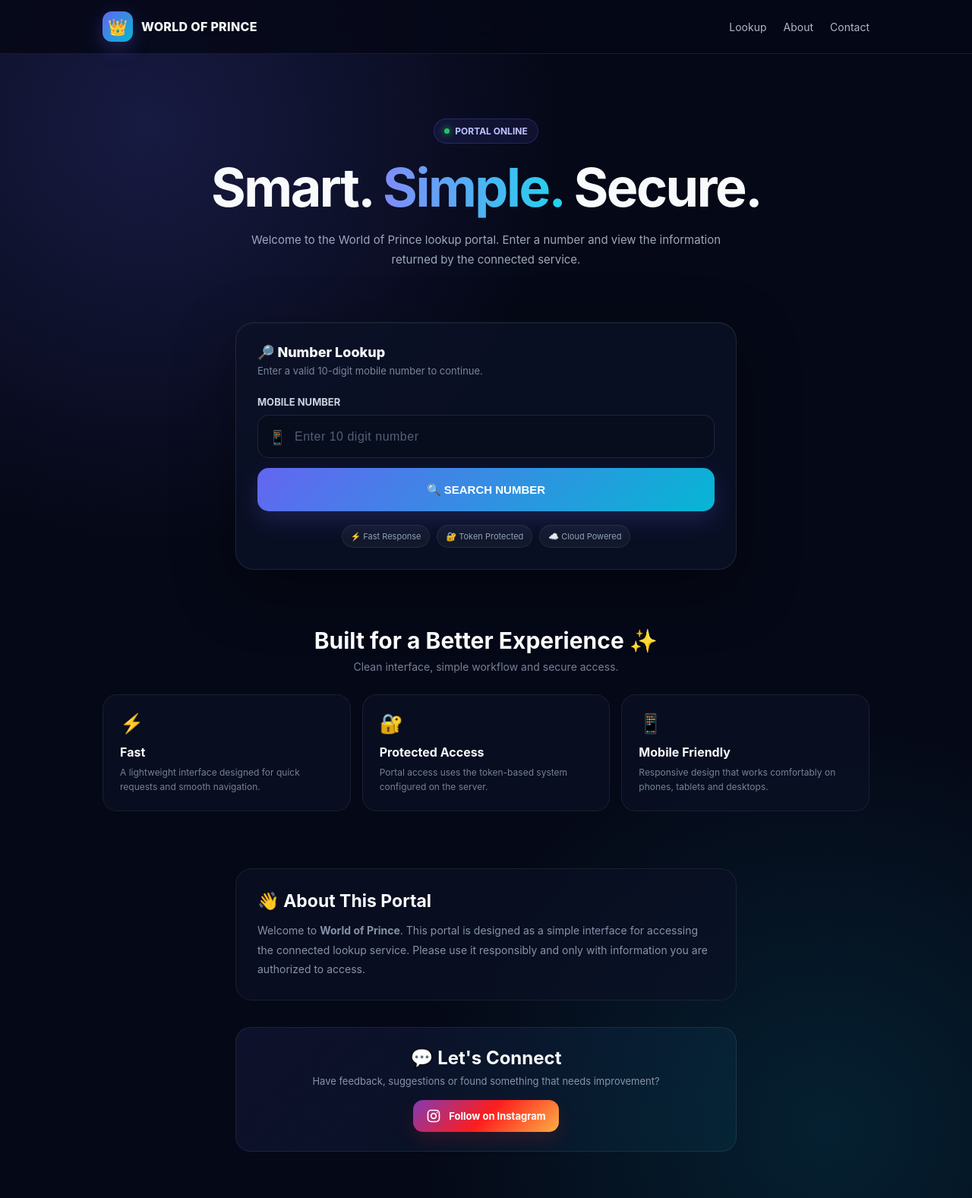
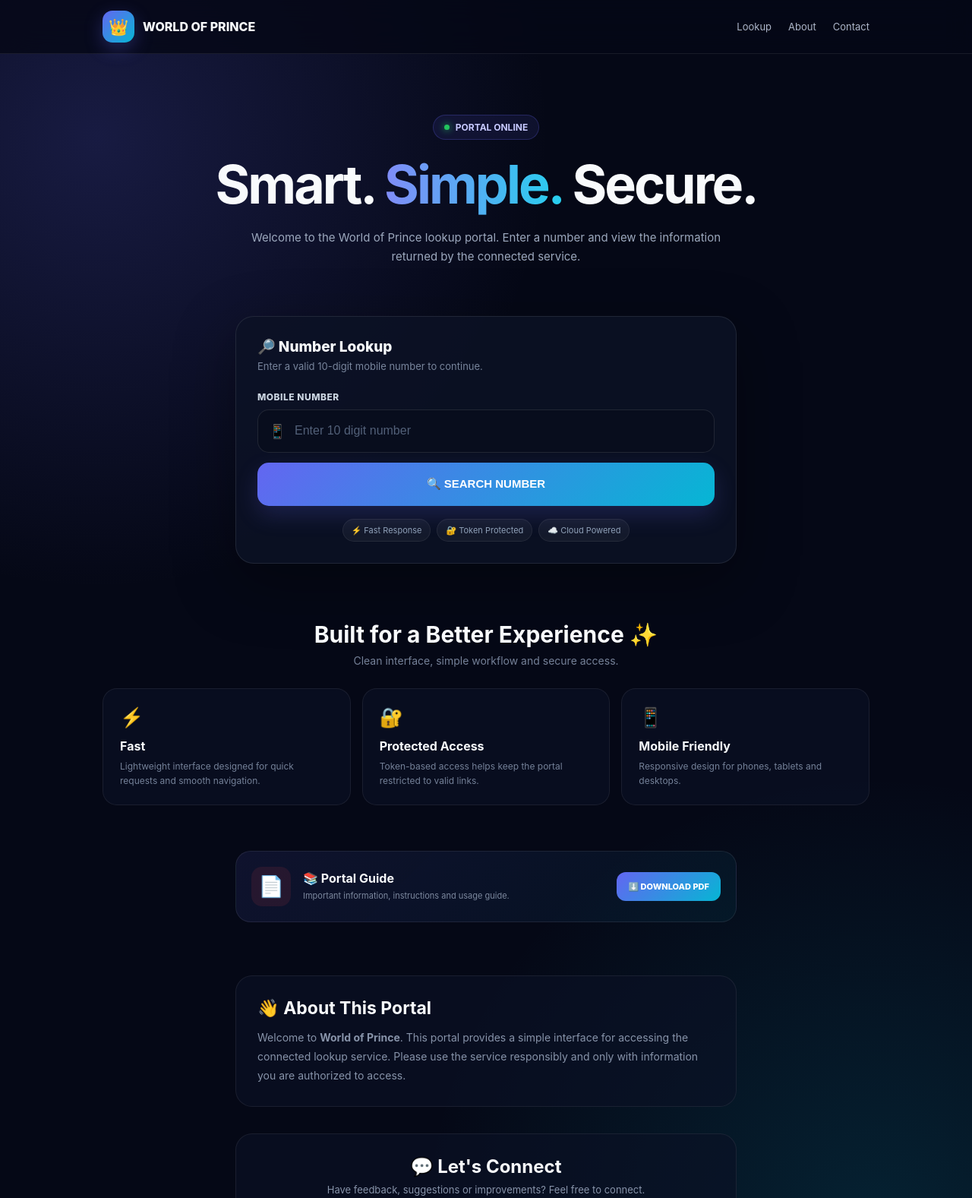
Before and after one commit to princeraj0205/number-lookup, a website: page public/index.html in a window 1280 px wide. Shown: the top 1577 px of the page at 76% size. Drawn offline with Linux system fonts and the light colour scheme.

Commit message:
Refactor HTML and CSS for better design and content
Updated various sections of the HTML and CSS for improved styling and content clarity.

```diff
--- a/public/index.html
+++ b/public/index.html
@@ -3,9 +3,9 @@
 <head>
 <meta charset="UTF-8">
 <meta name="viewport" content="width=device-width, initial-scale=1.0">
-<meta name="theme-color" content="#0b1020">
+<meta name="theme-color" content="#050816">
 
-<title>Prince Lookup Portal</title>
+<title>World of Prince 👑</title>
 
 <style>
 *{
@@ -23,18 +23,17 @@ body{
     font-family:Inter,system-ui,-apple-system,BlinkMacSystemFont,"Segoe UI",sans-serif;
     color:#f8fafc;
     background:
-        radial-gradient(circle at 15% 10%,rgba(99,102,241,.20),transparent 30%),
-        radial-gradient(circle at 85% 90%,rgba(6,182,212,.14),transparent 30%),
+        radial-gradient(circle at 10% 10%,rgba(99,102,241,.20),transparent 30%),
+        radial-gradient(circle at 90% 90%,rgba(6,182,212,.15),transparent 30%),
         #050816;
 }
 
-/* ---------- NAVBAR ---------- */
+/* NAVBAR */
 
 .navbar{
     position:sticky;
     top:0;
     z-index:100;
-    width:100%;
     border-bottom:1px solid rgba(255,255,255,.08);
     background:rgba(5,8,22,.82);
     backdrop-filter:blur(18px);
@@ -42,8 +41,8 @@ body{
 
 .nav-inner{
     max-width:1050px;
+    min-height:70px;
     margin:auto;
-    min-height:70px;
     padding:0 20px;
     display:flex;
     align-items:center;
@@ -55,19 +54,18 @@ body{
     align-items:center;
     gap:11px;
     font-weight:800;
-    letter-spacing:.3px;
 }
 
 .brand-logo{
-    width:40px;
-    height:40px;
-    border-radius:12px;
+    width:42px;
+    height:42px;
     display:flex;
     align-items:center;
     justify-content:center;
+    border-radius:13px;
     font-size:21px;
     background:linear-gradient(135deg,#6366f1,#06b6d4);
-    box-shadow:0 8px 25px rgba(99,102,241,.28);
+    box-shadow:0 8px 25px rgba(99,102,241,.3);
 }
 
 .nav-links{
@@ -78,34 +76,34 @@ body{
 .nav-links a{
     color:#aeb7ca;
     text-decoration:none;
-    font-size:14px;
+    font-size:13px;
     transition:.2s;
 }
 
 .nav-links a:hover{
-    color:#fff;
+    color:white;
 }
 
-/* ---------- HERO ---------- */
+/* HERO */
 
 .hero{
     max-width:1050px;
     margin:auto;
-    padding:85px 20px 45px;
+    padding:80px 20px 45px;
     text-align:center;
 }
 
 .pill{
     display:inline-flex;
     align-items:center;
-    gap:7px;
-    padding:8px 13px;
+    gap:8px;
+    padding:8px 14px;
     border-radius:50px;
+    color:#c7c9ff;
+    font-size:12px;
+    font-weight:700;
     background:rgba(99,102,241,.10);
     border:1px solid rgba(99,102,241,.25);
-    color:#bfc3ff;
-    font-size:12px;
-    font-weight:700;
 }
 
 .pill-dot{
@@ -118,12 +116,12 @@ body{
 
 .hero h1{
     margin-top:22px;
-    font-size:clamp(38px,7vw,70px);
-    line-height:1.03;
-    letter-spacing:-2.5px;
+    font-size:clamp(40px,7vw,70px);
+    line-height:1.05;
+    letter-spacing:-3px;
 }
 
-.gradient-text{
+.gradient{
     background:linear-gradient(90deg,#818cf8,#22d3ee);
     -webkit-background-clip:text;
     background-clip:text;
@@ -134,30 +132,28 @@ body{
     max-width:650px;
     margin:20px auto 0;
     color:#9ca8bd;
+    font-size:15px;
     line-height:1.7;
-    font-size:15px;
 }
 
-/* ---------- MAIN CARD ---------- */
+/* LOOKUP */
 
 .lookup-section{
     max-width:700px;
-    margin:25px auto 0;
+    margin:20px auto 0;
     padding:0 20px;
 }
 
 .lookup-card{
     padding:28px;
     border-radius:24px;
-    background:rgba(12,18,38,.82);
+    background:rgba(12,18,38,.84);
     border:1px solid rgba(255,255,255,.09);
-    box-shadow:
-        0 25px 80px rgba(0,0,0,.35),
-        inset 0 1px rgba(255,255,255,.04);
+    box-shadow:0 25px 80px rgba(0,0,0,.35);
 }
 
 .card-title{
-    font-size:18px;
+    font-size:19px;
     font-weight:800;
 }
 
@@ -167,13 +163,14 @@ body{
     font-size:13px;
 }
 
-.input-label{
+.label{
     display:block;
     margin-top:25px;
     margin-bottom:9px;
     color:#cbd5e1;
-    font-size:13px;
-    font-weight:700;
+    font-size:12px;
+    font-weight:800;
+    letter-spacing:.5px;
 }
 
 .input-wrap{
@@ -198,7 +195,6 @@ body{
     background:#080d1d;
     color:white;
     font-size:16px;
-    letter-spacing:.5px;
     transition:.2s;
 }
 
@@ -222,55 +218,49 @@ body{
     font-size:15px;
     font-weight:800;
     background:linear-gradient(135deg,#6366f1,#06b6d4);
-    box-shadow:0 12px 30px rgba(99,102,241,.20);
+    box-shadow:0 12px 30px rgba(99,102,241,.2);
     transition:.2s;
 }
 
 .search-btn:hover{
     transform:translateY(-2px);
-    box-shadow:0 17px 35px rgba(99,102,241,.28);
-}
-
-.search-btn:active{
-    transform:scale(.99);
 }
 
 .search-btn:disabled{
     opacity:.55;
     cursor:not-allowed;
-    transform:none;
 }
 
-/* ---------- STATUS ---------- */
+/* STATUS */
 
 .status-row{
     display:flex;
     justify-content:center;
     flex-wrap:wrap;
-    gap:9px;
-    margin-top:18px;
+    gap:8px;
+    margin-top:17px;
 }
 
 .status{
     padding:7px 11px;
     border-radius:50px;
-    font-size:11px;
     color:#8fa0b8;
     background:rgba(255,255,255,.045);
     border:1px solid rgba(255,255,255,.07);
+    font-size:11px;
 }
 
-/* ---------- LOADING ---------- */
+/* LOADING */
 
 .loading{
     display:none;
-    margin-top:18px;
+    margin-top:17px;
     padding:13px;
+    border-radius:13px;
     text-align:center;
-    border-radius:13px;
+    color:#b7bcff;
     background:rgba(99,102,241,.08);
     border:1px solid rgba(99,102,241,.15);
-    color:#aeb5ff;
     font-size:13px;
 }
 
@@ -287,10 +277,12 @@ body{
 }
 
 @keyframes spin{
-    to{transform:rotate(360deg);}
+    to{
+        transform:rotate(360deg);
+    }
 }
 
-/* ---------- MESSAGE ---------- */
+/* MESSAGE */
 
 .message{
     display:none;
@@ -313,22 +305,22 @@ body{
     border:1px solid rgba(34,197,94,.20);
 }
 
-/* ---------- RESULT ---------- */
+/* RESULT */
 
 .result-box{
     display:none;
     margin-top:18px;
+    overflow:hidden;
     border-radius:17px;
-    overflow:hidden;
+    background:#060a15;
     border:1px solid rgba(255,255,255,.09);
-    background:#060a15;
 }
 
 .result-header{
-    padding:13px 15px;
     display:flex;
     align-items:center;
     justify-content:space-between;
+    padding:13px 15px;
     border-bottom:1px solid rgba(255,255,255,.07);
 }
 
@@ -338,7 +330,7 @@ body{
 
 .live{
     color:#4ade80;
-    font-size:11px;
+    font-size:10px;
 }
 
 #result{
@@ -368,7 +360,6 @@ body{
     background:rgba(255,255,255,.045);
     color:#cbd5e1;
     font-weight:700;
-    transition:.2s;
 }
 
 .action-btn:hover{
@@ -376,7 +367,7 @@ body{
     color:white;
 }
 
-/* ---------- FEATURES ---------- */
+/* FEATURES */
 
 .features{
     max-width:1050px;
@@ -399,10 +390,10 @@ body{
 }
 
 .feature-grid{
-    margin-top:28px;
     display:grid;
     grid-template-columns:repeat(3,1fr);
     gap:15px;
+    margin-top:28px;
 }
 
 .feature{
@@ -428,11 +419,76 @@ body{
     line-height:1.6;
 }
 
-/* ---------- ABOUT ---------- */
+/* PDF */
+
+.pdf-section{
+    max-width:700px;
+    margin:60px auto 0;
+    padding:0 20px;
+}
+
+.pdf-card{
+    display:flex;
+    align-items:center;
+    gap:16px;
+    padding:20px;
+    border-radius:20px;
+    background:
+        linear-gradient(
+            135deg,
+            rgba(99,102,241,.11),
+            rgba(6,182,212,.06)
+        );
+    border:1px solid rgba(255,255,255,.08);
+}
+
+.pdf-icon{
+    width:52px;
+    height:52px;
+    flex-shrink:0;
+    display:flex;
+    align-items:center;
+    justify-content:center;
+    border-radius:14px;
+    background:rgba(239,68,68,.10);
+    font-size:27px;
+}
+
+.pdf-info{
+    flex:1;
+}
+
+.pdf-info h3{
+    font-size:16px;
+}
+
+.pdf-info p{
+    margin-top:5px;
+    color:#7c889e;
+    font-size:11px;
+    line-height:1.5;
+}
+
+.pdf-btn{
+    padding:12px 15px;
+    border-radius:12px;
+    text-decoration:none;
+    color:white;
+    background:linear-gradient(135deg,#6366f1,#06b6d4);
+    font-size:11px;
+    font-weight:800;
+    transition:.2s;
+}
+
+.pdf-btn:hover{
+    transform:translateY(-2px);
+}
+
+/* ABOUT */
 
 .about{
     max-width:700px;
-    margin:75px auto 0;
+    margin:70px auto 0;
     padding:0 20px;
 }
 
@@ -454,7 +510,7 @@ body{
     line-height:1.8;
 }
 
-/* ---------- CONTACT ---------- */
+/* CONTACT */
 
 .contact{
     max-width:700px;
@@ -463,15 +519,11 @@ body{
 }
 
 .contact-card{
-    padding:25px;
-    border-radius:20px;
+    padding:28px;
+    border-radius:22px;
     text-align:center;
-    background:linear-gradient(
-        135deg,
-        rgba(99,102,241,.10),
-        rgba(6,182,212,.06)
-    );
-    border:1px solid rgba(255,255,255,.08);
+    background:rgba(12,18,38,.65);
+    border:1px solid rgba(255,255,255,.07);
 }
 
 .contact-card p{
@@ -491,15 +543,14 @@ body{
     border-radius:13px;
     text-decoration:none;
     color:white;
-    font-weight:700;
     font-size:13px;
+    font-weight:800;
     background:linear-gradient(
         135deg,
         #833ab4,
         #fd1d1d,
         #fcb045
     );
-    box-shadow:0 10px 25px rgba(253,29,29,.14);
     transition:.2s;
 }
 
@@ -512,14 +563,14 @@ body{
     height:20px;
 }
 
-/* ---------- FOOTER ---------- */
+/* FOOTER */
 
 footer{
     margin-top:70px;
     padding:25px 20px;
     text-align:center;
+    color:#536077;
     border-top:1px solid rgba(255,255,255,.06);
-    color:#536077;
     font-size:11px;
 }
 
@@ -527,7 +578,7 @@ footer strong{
     color:#8793a9;
 }
 
-/* ---------- RESPONSIVE ---------- */
+/* MOBILE */
 
 @media(max-width:760px){
 
@@ -536,11 +587,11 @@ footer strong{
     }
 
     .nav-links a{
-        font-size:12px;
+        font-size:11px;
     }
 
     .hero{
-        padding-top:65px;
+        padding-top:60px;
     }
 
     .feature-grid{
@@ -548,18 +599,10 @@ footer strong{
     }
 }
 
-@media(max-width:500px){
+@media(max-width:520px){
 
     .brand span{
         display:none;
-    }
-
-    .nav-links{
-        gap:10px;
-    }
-
-    .nav-inner{
-        min-height:62px;
     }
 
     .hero h1{
@@ -568,6 +611,15 @@ footer strong{
 
     .lookup-card{
         padding:20px;
+    }
+
+    .pdf-card{
+        flex-wrap:wrap;
+    }
+
+    .pdf-btn{
+        width:100%;
+        text-align:center;
     }
 
     .actions{
@@ -582,20 +634,40 @@ footer strong{
 <!-- NAVBAR -->
 
 <nav class="navbar">
+
     <div class="nav-inner">
 
         <div class="brand">
-            <div class="brand-logo">👑</div>
-            <span>WORLD OF PRINCE</span>
+
+            <div class="brand-logo">
+                👑
+            </div>
+
+            <span>
+                WORLD OF PRINCE
+            </span>
+
         </div>
 
+
         <div class="nav-links">
-            <a href="#lookup">Lookup</a>
-            <a href="#about">About</a>
-            <a href="#contact">Contact</a>
+
+            <a href="#lookup">
+                Lookup
+            </a>
+
+            <a href="#about">
+                About
+            </a>
+
+            <a href="#contact">
+                Contact
+            </a>
+
         </div>
 
     </div>
+
 </nav>
 
 
@@ -604,20 +676,31 @@ footer strong{
 <section class="hero">
 
     <div class="pill">
+
         <span class="pill-dot"></span>
+
         PORTAL ONLINE
+
     </div>
 
+
     <h1>
+
         Smart.
-        <span class="gradient-text">Simple.</span>
+        <span class="gradient">
+            Simple.
+        </span>
         Secure.
+
     </h1>
 
+
     <p>
+
         Welcome to the World of Prince lookup portal.
-        Enter a number and view the information returned by
-        the connected service.
+        Enter a number and view the information returned
+        by the connected service.
+
     </p>
 
 </section>
@@ -625,7 +708,10 @@ footer strong{
 
 <!-- LOOKUP -->
 
-<section class="lookup-section" id="lookup">
+<section
+    class="lookup-section"
+    id="lookup"
+>
 
     <div class="lookup-card">
 
@@ -637,13 +723,17 @@ footer strong{
             Enter a valid 10-digit mobile number to continue.
         </div>
 
-        <label class="input-label">
+
+        <label class="label">
             MOBILE NUMBER
         </label>
 
+
         <div class="input-wrap">
 
-            <span class="input-icon">📱</span>
+            <span class="input-icon">
+                📱
+            </span>
 
             <input
                 id="number"
@@ -656,6 +746,7 @@ footer strong{
 
         </div>
 
+
         <button
             class="search-btn"
             id="searchBtn"
@@ -667,27 +758,49 @@ footer strong{
 
         <div class="status-row">
 
-            <div class="status">⚡ Fast Response</div>
-            <div class="status">🔐 Token Protected</div>
-            <div class="status">☁️ Cloud Powered</div>
+            <div class="status">
+                ⚡ Fast Response
+            </div>
+
+            <div class="status">
+                🔐 Token Protected
+            </div>
+
+            <div class="status">
+                ☁️ Cloud Powered
+            </div>
 
         </div>
 
 
-        <div class="loading" id="loading">
+        <div
+            class="loading"
+            id="loading"
+        >
+
             <span class="spinner"></span>
+
             Processing your request...
+
         </div>
 
 
-        <div class="message" id="message"></div>
+        <div
+            class="message"
+            id="message"
+        ></div>
 
 
-        <div class="result-box" id="resultBox">
+        <div
+            class="result-box"
+            id="resultBox"
+        >
 
             <div class="result-header">
 
-                <strong>📡 LOOKUP RESULT</strong>
+                <strong>
+                    📡 LOOKUP RESULT
+                </strong>
 
                 <span class="live">
                     ● RESPONSE RECEIVED
@@ -695,7 +808,9 @@ footer strong{
 
             </div>
 
+
             <pre id="result"></pre>
+
 
             <div class="actions">
 
@@ -728,7 +843,9 @@ footer strong{
 
     <div class="section-heading">
 
-        <h2>Built for a Better Experience ✨</h2>
+        <h2>
+            Built for a Better Experience ✨
+        </h2>
 
         <p>
             Clean interface, simple workflow and secure access.
@@ -741,13 +858,17 @@ footer strong{
 
         <div class="feature">
 
-            <div class="feature-icon">⚡</div>
+            <div class="feature-icon">
+                ⚡
+            </div>
 
-            <h3>Fast</h3>
+            <h3>
+                Fast
+            </h3>
 
             <p>
-                A lightweight interface designed for quick
-                requests and smooth navigation.
+                Lightweight interface designed for
+                quick requests and smooth navigation.
             </p>
 
         </div>
@@ -755,13 +876,17 @@ footer strong{
 
         <div class="feature">
 
-            <div class="feature-icon">🔐</div>
+            <div class="feature-icon">
+                🔐
+            </div>
 
-            <h3>Protected Access</h3>
+            <h3>
+                Protected Access
+            </h3>
 
             <p>
-                Portal access uses the token-based system
-                configured on the server.
+                Token-based access helps keep the
+                portal restricted to valid links.
             </p>
 
         </div>
@@ -769,13 +894,17 @@ footer strong{
 
         <div class="feature">
 
-            <div class="feature-icon">📱</div>
+            <div class="feature-icon">
+                📱
+            </div>
 
-            <h3>Mobile Friendly</h3>
+            <h3>
+                Mobile Friendly
+            </h3>
 
             <p>
-                Responsive design that works comfortably
-                on phones, tablets and desktops.
+                Responsive design for phones,
+                tablets and desktops.
             </p>
 
         </div>
@@ -785,20 +914,65 @@ footer strong{
 </section>
 
 
+<!-- PDF DOWNLOAD -->
+
+<section class="pdf-section">
+
+    <div class="pdf-card">
+
+        <div class="pdf-icon">
+            📄
+        </div>
+
+
+        <div class="pdf-info">
+
+            <h3>
+                📚 Portal Guide
+            </h3>
+
+            <p>
+                Important information, instructions
+                and usage guide.
+            </p>
+
+        </div>
+
+
+        <a
+            href="/guide.pdf"
+            download
+            class="pdf-btn"
+        >
+            ⬇️ DOWNLOAD PDF
+        </a>
+
+    </div>
+
+</section>
+
+
 <!-- ABOUT -->
 
-<section class="about" id="about">
+<section
+    class="about"
+    id="about"
+>
 
     <div class="about-card">
 
-        <h2>👋 About This Portal</h2>
+        <h2>
+            👋 About This Portal
+        </h2>
 
         <p>
+
             Welcome to <strong>World of Prince</strong>.
-            This portal is designed as a simple interface
-            for accessing the connected lookup service.
-            Please use it responsibly and only with information
-            you are authorized to access.
+            This portal provides a simple interface for
+            accessing the connected lookup service.
+            Please use the service responsibly and only
+            with information you are authorized to access.
+
         </p>
 
     </div>
@@ -808,16 +982,22 @@ footer strong{
 
 <!-- CONTACT -->
 
-<section class="contact" id="contact">
+<section
+    class="contact"
+    id="contact"
+>
 
     <div class="contact-card">
 
-        <h2>💬 Let's Connect</h2>
+        <h2>
+            💬 Let's Connect
+        </h2>
 
         <p>
-            Have feedback, suggestions or found something
-            that needs improvement?
+            Have feedback, suggestions or improvements?
+            Feel free to connect.
         </p>
+
 
         <a
             class="instagram"
@@ -826,14 +1006,13 @@ footer strong{
             rel="noopener noreferrer"
         >
 
-            <!-- Instagram SVG -->
-
             <svg
                 viewBox="0 0 24 24"
                 fill="none"
                 stroke="currentColor"
                 stroke-width="2"
             >
+
                 <rect
                     x="3"
                     y="3"
@@ -871,7 +1050,11 @@ footer strong{
 
 <footer>
 
-    © 2026 <strong>World of Prince</strong>
+    © 2026
+    <strong>
+        World of Prince
+    </strong>
+
     • Built with ❤️ & Code
 
 </footer>
@@ -880,7 +1063,7 @@ footer strong{
 <script>
 
 /* =========================
-   TOKEN
+   GET TOKEN
 ========================= */
 
 function getAccessToken(){
@@ -919,24 +1102,29 @@ const result =
    MESSAGE
 ========================= */
 
-function showMessage(text,type){
+function showMessage(text,type="error"){
 
     message.className = "message";
 
     if(type === "success"){
+
         message.classList.add("success");
+
     }else{
+
         message.classList.add("error");
+
     }
 
     message.textContent = text;
+
     message.style.display = "block";
 
 }
 
 
 /* =========================
-   REMOVE UNWANTED FIELDS
+   CLEAN RESPONSE
 ========================= */
 
 function cleanPrivateFields(value){
@@ -957,6 +1145,7 @@ function cleanPrivateFields(value){
 
         const cleaned = {};
 
+
         for(
             const [key,val]
             of Object.entries(value)
@@ -965,17 +1154,22 @@ function cleanPrivateFields(value){
             const lowerKey =
                 key.toLowerCase();
 
+
             if(
                 lowerKey === "username" ||
                 lowerKey === "credit"
             ){
+
                 continue;
+
             }
+
 
             cleaned[key] =
                 cleanPrivateFields(val);
 
         }
+
 
         return cleaned;
 
@@ -1001,10 +1195,11 @@ async function lookup(){
 
 
     message.style.display = "none";
+
     resultBox.style.display = "none";
 
 
-    /* TOKEN CHECK */
+    /* TOKEN */
 
     if(!token){
 
@@ -1017,7 +1212,7 @@ async function lookup(){
     }
 
 
-    /* NUMBER CHECK */
+    /* NUMBER */
 
     if(!/^[0-9]{10}$/.test(number)){
 
@@ -1033,6 +1228,7 @@ async function lookup(){
 
 
     searchBtn.disabled = true;
+
     loading.style.display = "block";
 
 
@@ -1068,7 +1264,7 @@ async function lookup(){
         }
 
 
-        /* SERVER ERROR */
+        /* ERROR */
 
         if(!response.ok){
 
@@ -1085,7 +1281,7 @@ async function lookup(){
         }
 
 
-        /* CLEAN RESPONSE */
+        /* CLEAN */
 
         const cleaned =
             cleanPrivateFields(data);
@@ -1151,10 +1347,12 @@ async function copyResult(){
             result.textContent
         );
 
+
         showMessage(
             "📋 Result copied successfully!",
             "success"
         );
+
 
     }catch{
 
```
